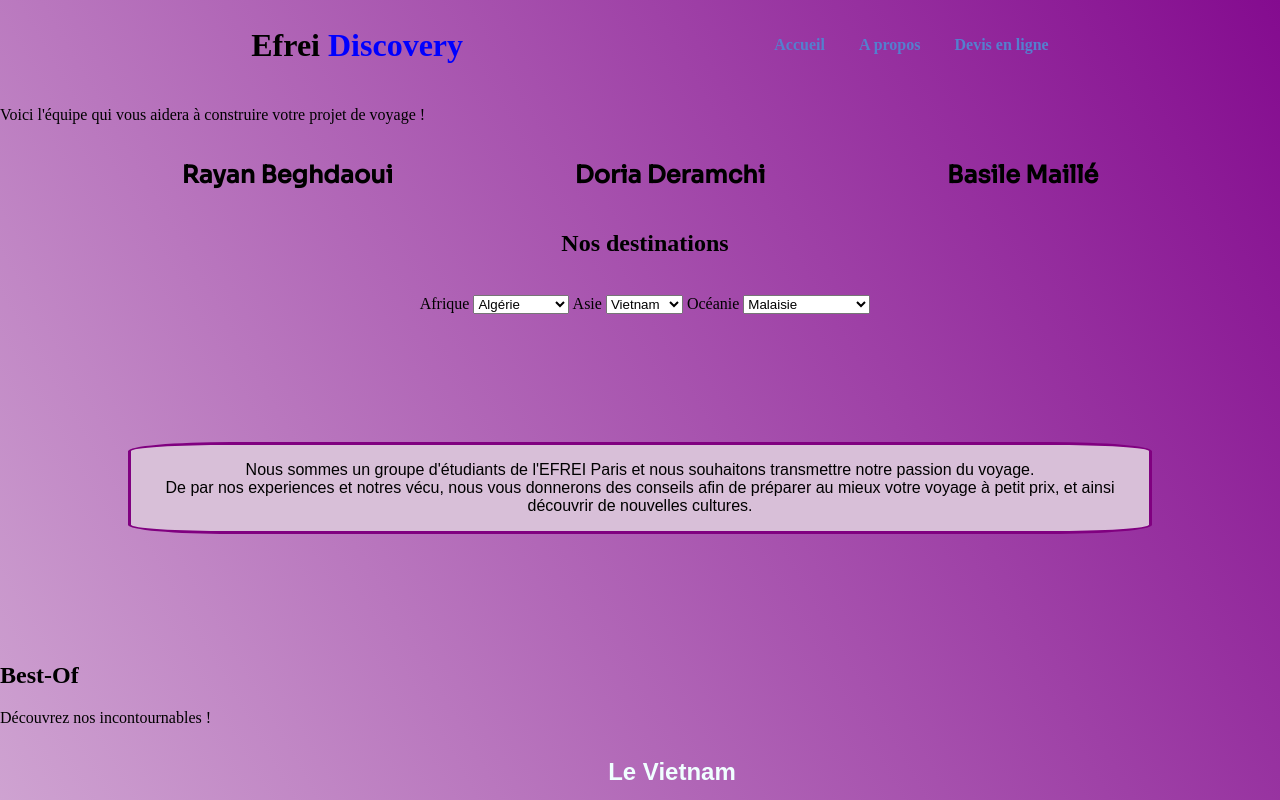
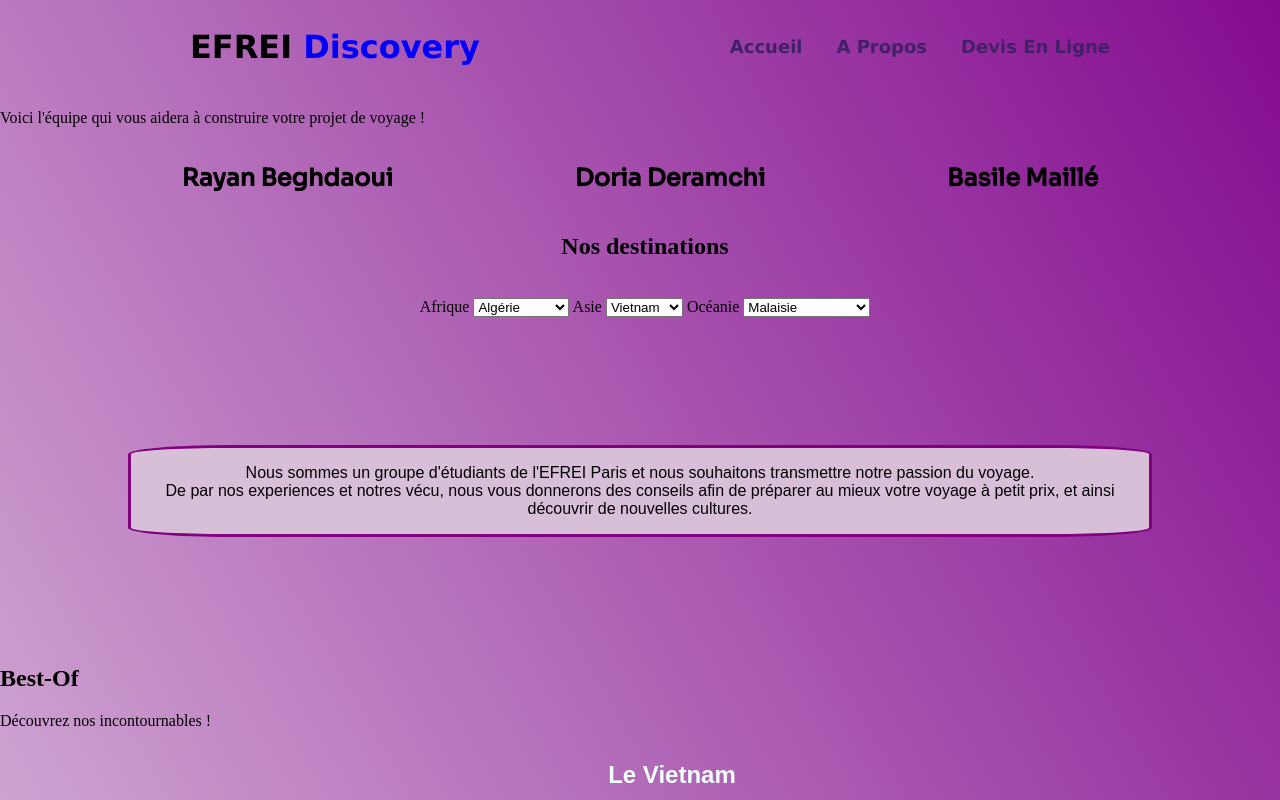
Before and after one commit to RayanBGD/ProjetWeb, a plain HTML site: page index.html in a window 1280 px wide. Shown: the top 800 px of the page. Drawn offline with Linux system fonts and the light colour scheme.

Commit message:
Style logo

```diff
--- a/index.html
+++ b/index.html
@@ -12,7 +12,7 @@
 
 <body>
     <header>
-        <a href="#" class="logo"><span>Efrei</span> Discovery</a>
+        <a href="#" class="logo"><span>EFREI</span> Discovery</a>
         <ul class="navbar">
             <li>
                 <a href="#" class="btn">Accueil</a>
@@ -21,6 +21,7 @@
             </li>
         </ul>
     </header>
+
     <p>Voici l'équipe qui vous aidera à construire votre projet de voyage !</p>
     <div class="groupe">
         <div class="membre">
@@ -37,7 +38,8 @@
         <div class="Destination">
             <h2>Nos destinations</h2>
             <br>
-            <label>Afrique</label>
+            <section class="form">
+                <label>Afrique</label>
             <select>
                 <option>Algérie</option>
                 <option>Kenya</option>
@@ -58,6 +60,7 @@
                 <option>Australie</option>
                 <option>Nouvelle-Zélande</option>
             </select>
+            </section>
         </div>
     </section>
 
--- a/style.css
+++ b/style.css
@@ -23,6 +23,7 @@ body{
     font-weight: bold;
     font-size: 2em;
     text-decoration: none;
+    font-family: Verdana, Geneva, Tahoma, sans-serif;
 }
 
 .logo span{
@@ -38,8 +39,11 @@ body{
     list-style: none;
 }
 .navbar a{
-    color: rgb(84, 127, 207);
+    color: rgb(65, 33, 102);
     text-decoration: none;
+    text-transform: capitalize;
+    font-family: Verdana, Geneva, Tahoma, sans-serif;
+    font-size: large;
     margin-left: 30px;
     font-weight: 700;
 }
@@ -58,6 +62,7 @@ body{
 .Destination{
     text-align: center;
     margin-left: 10px;
+    font-family: inherit;
 }
 
 .groupe {
```
